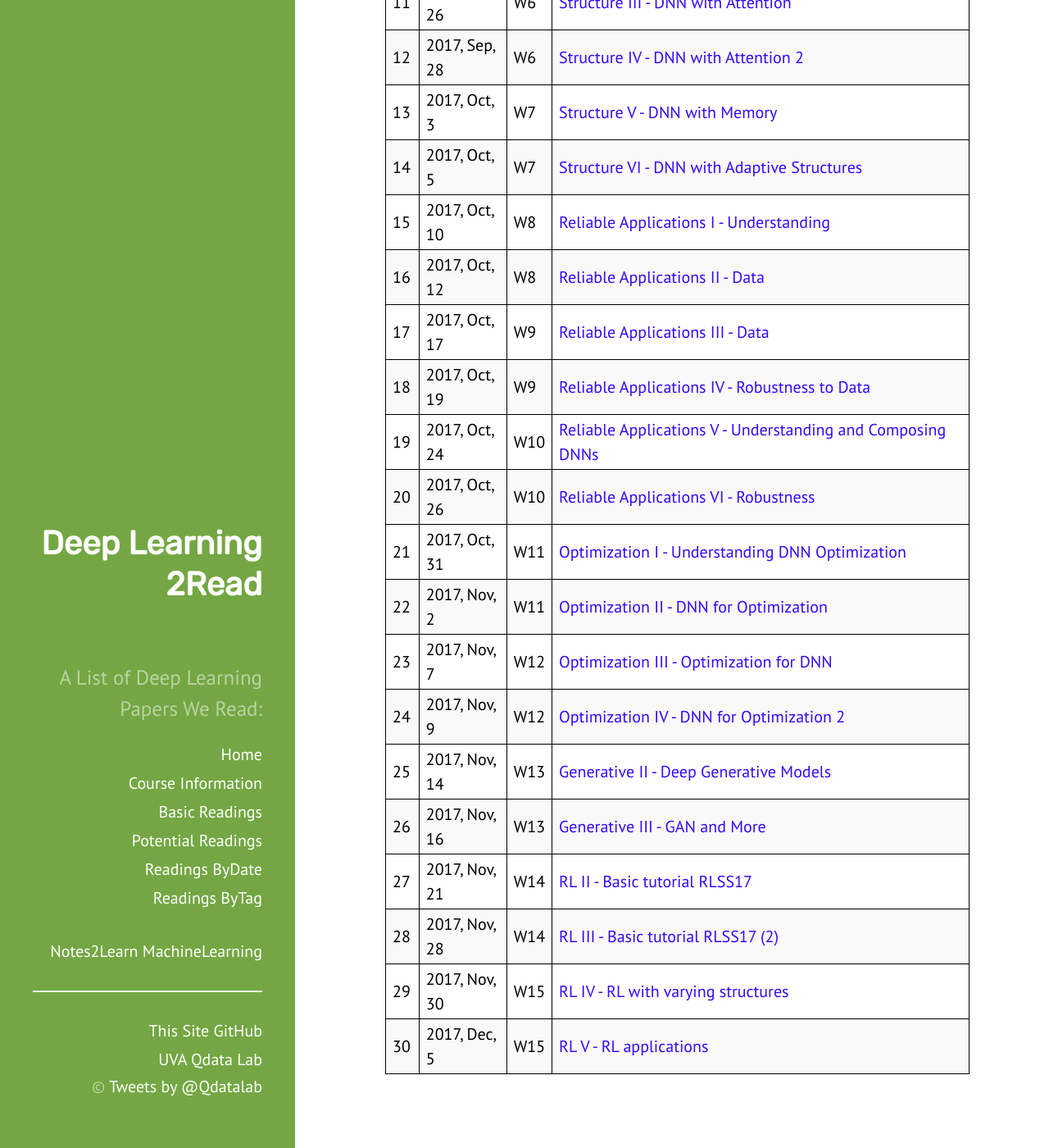
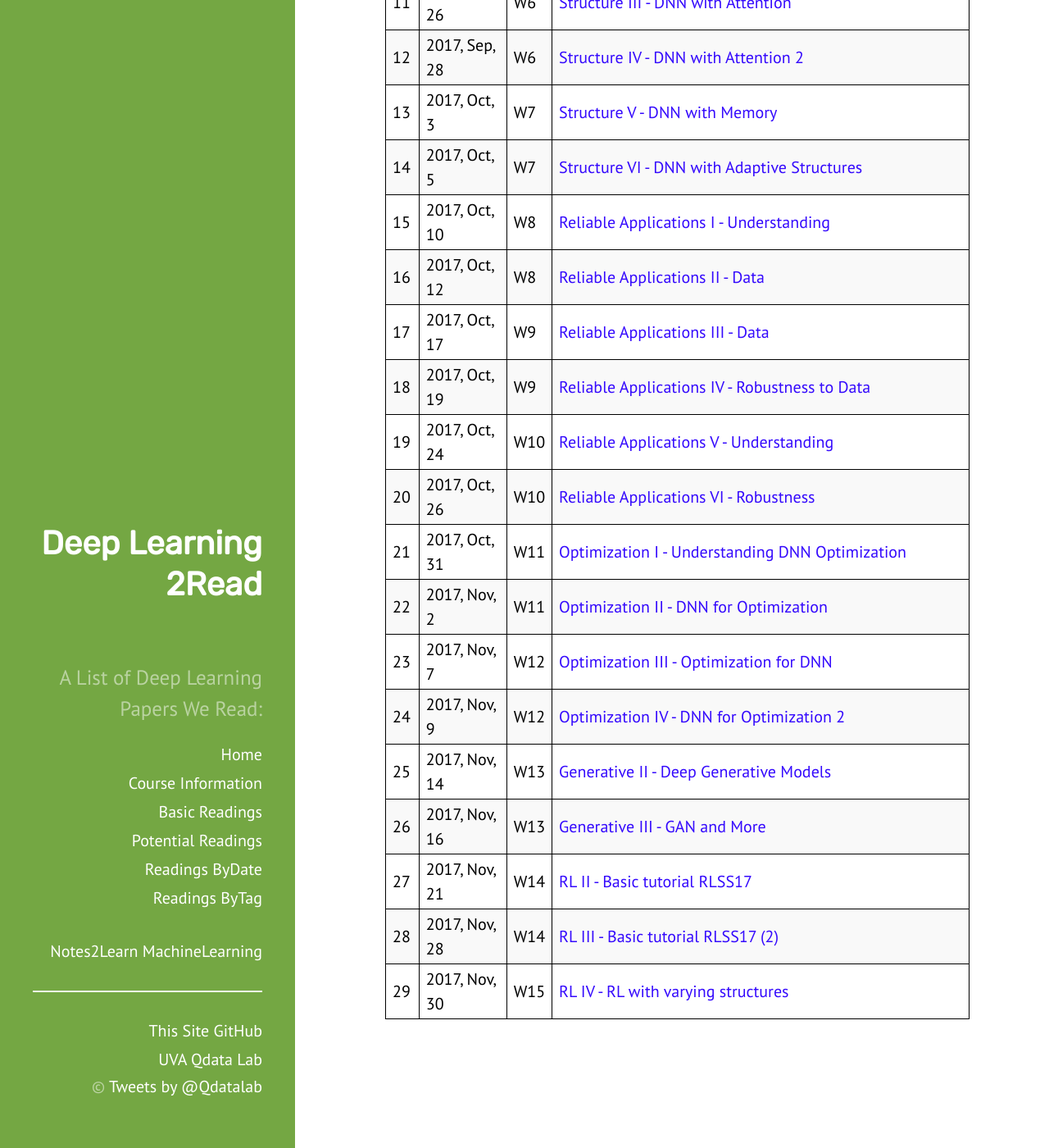
Before and after one commit to QData/deep2Read, a Jekyll site: the page built from index.html, in a window 1280 px wide and 1400 px high, scrolled down 1192 px. Shown: the whole window at 82% size. Built offline with Jekyll 4.4.1, drawn with Linux system fonts in a browser that asks for light colours.

Commit message:
remove the schedule in Dec.

```diff
--- a/_posts/2017-10-24-.md
+++ b/_posts/2017-10-24-.md
@@ -1,6 +1,6 @@
 ---
 layout: post
-title: Reliable Applications V - Understanding and Composing DNNs
+title: Reliable Applications V - Understanding
 desc: W10
 tags:
 - 3Reliable
```
Also changed, not shown: _posts/2017-11-30-.md (+2 -0 lines), _posts/2017-12-05-.md (deleted, +0 -13 lines).
